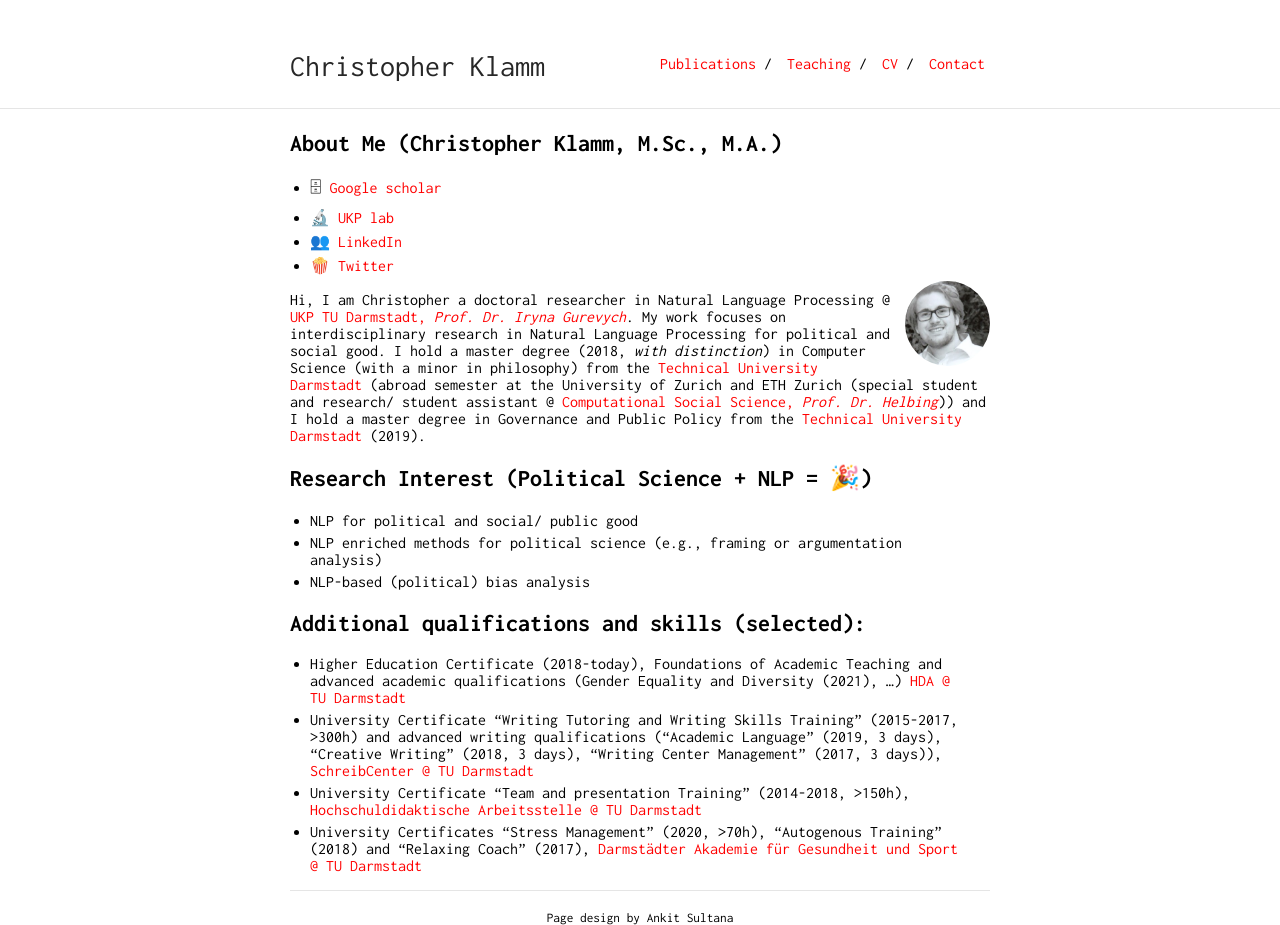
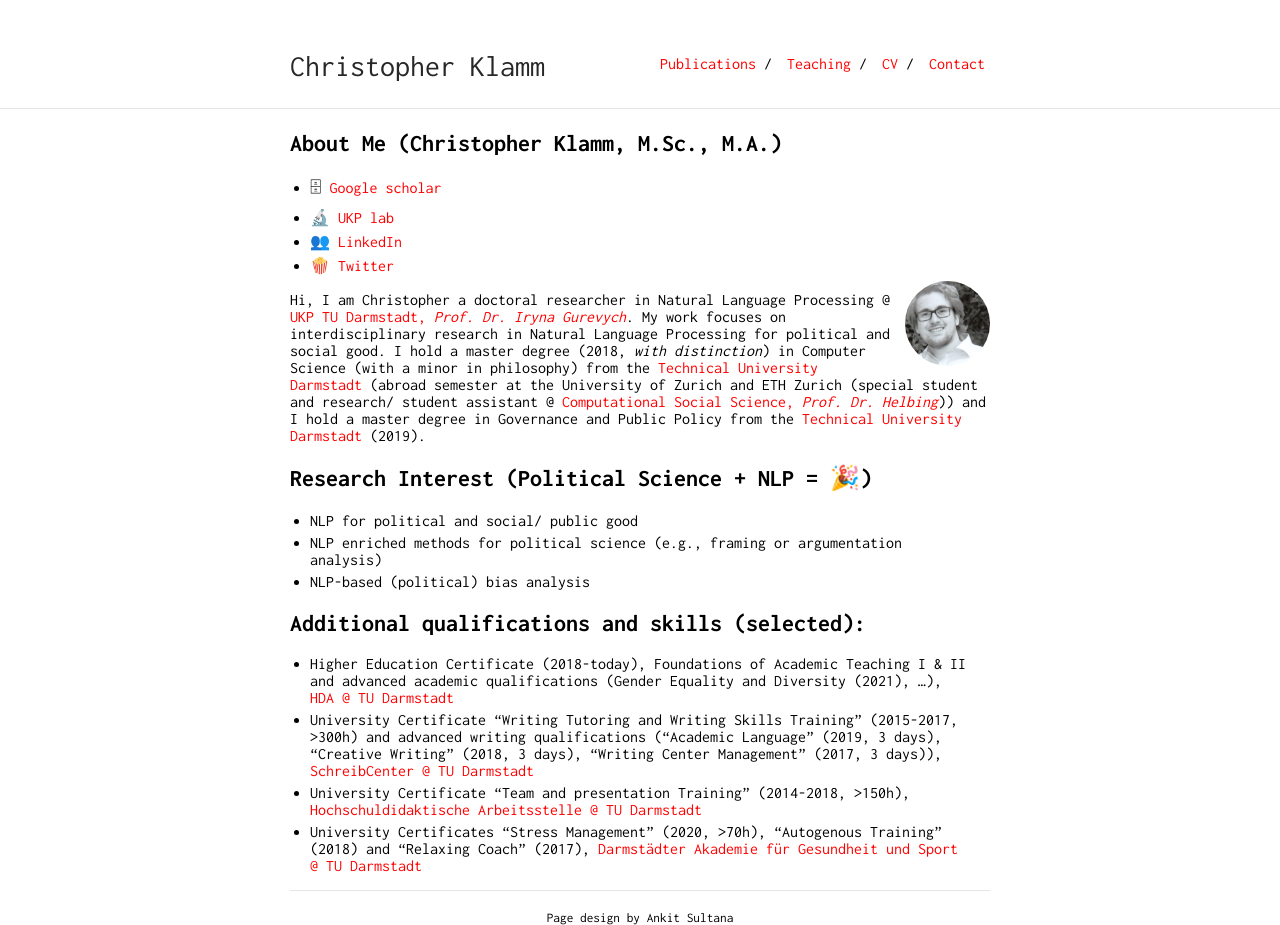
Before and after one commit to chkla/gitPage, a Jekyll site: the page built from index.md, in a window 1280 px wide. Built offline with Jekyll 4.4.1, drawn with Linux system fonts in a browser that asks for light colours; our own code applies the rules of GitHub Pages for plain Markdown files.

```diff
--- a/index.md
+++ b/index.md
@@ -17,7 +17,7 @@ Hi, I am Christopher a doctoral researcher in Natural Language Processing @ [UKP
 * NLP-based (political) bias analysis
 
 ## Additional qualifications and skills (selected):
-* Higher Education Certificate (2018-today), Foundations of Academic Teaching and advanced academic qualifications (Gender Equality and Diversity (2021), ...) [HDA @ TU Darmstadt](https://www.hda.tu-darmstadt.de/angebote_fuer_lehrende_1/zertifikat_hochschullehre_1/zertifikat_1.de.jsp)
+* Higher Education Certificate (2018-today), Foundations of Academic Teaching I & II and advanced academic qualifications (Gender Equality and Diversity (2021), ...), [HDA @ TU Darmstadt](https://www.hda.tu-darmstadt.de/angebote_fuer_lehrende_1/zertifikat_hochschullehre_1/zertifikat_1.de.jsp)
 * University Certificate “Writing Tutoring and Writing Skills Training” (2015-2017, >300h) and advanced writing qualifications ("Academic Language" (2019, 3 days), "Creative Writing" (2018, 3 days), "Writing Center Management" (2017, 3 days)), [SchreibCenter @ TU Darmstadt](https://www.owl.tu-darmstadt.de/schreibcenter_1/index.de.jsp)
 * University Certificate "Team and presentation Training" (2014-2018, >150h), [Hochschuldidaktische Arbeitsstelle @ TU Darmstadt](https://www.hda.tu-darmstadt.de/hda/index.de.jsp)
 * University Certificates "Stress Management" (2020, >70h), "Autogenous Training" (2018) and "Relaxing Coach" (2017), [Darmstädter Akademie für Gesundheit und Sport @ TU Darmstadt](https://www.sport.tu-darmstadt.de/dienstleistungen/fortbildungen_ifs.de.jsp)
```
